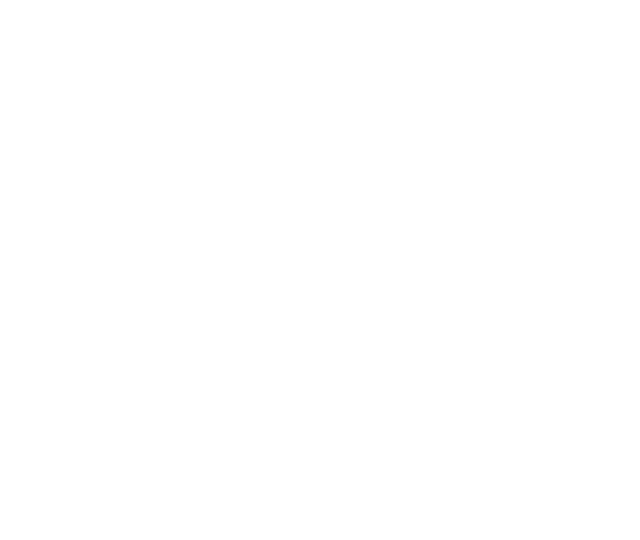
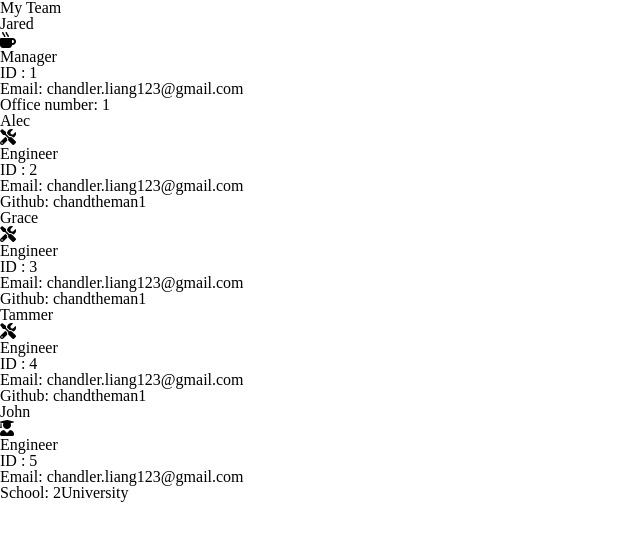
Before and after one commit to chandtheman1/10-Team-Profile-Generator, a website: page index.html in a window 1280 px wide. Shown: the whole page, without its empty margins (0-640 px from the left). Drawn offline with Linux system fonts and the light colour scheme.

Commit message:
creating html template

```diff
--- a/index.html
+++ b/index.html
@@ -2,6 +2,75 @@
 <html lang="en">
     <head>
         <meta charset="UTF-8"/>
-
+        <link rel="stylesheet" href="./assets/css/reset.css"/>
+        <link rel="stylesheet" href="https://use.fontawesome.com/releases/v5.8.1/css/all.css" integrity="sha384-50oBUHEmvpQ+1lW4y57PTFmhCaXp0ML5d60M1M7uH2+nqUivzIebhndOJK28anvf" crossorigin="anonymous"/>
+        <link rel="stylesheet" href="./assets/css/index.css"/>
     </head>
+    <body>
+        <section>
+            <h1>My Team</h1>
+        </section>
+        <section>
+            <div class="card">
+                <header>
+                    <h3>Jared</h3>
+                    <i class="fas fa-mug-hot"></i>
+                    <h4>Manager</h4>
+                </header>
+                <section>
+                    <p>ID : 1</p>
+                    <p>Email: chandler.liang123@gmail.com</p>
+                    <p>Office number: 1</p>
+                </section>
+            </div>
+            <div class="card">
+                <header>
+                    <h3>Alec</h3>
+                    <i class="fas fa-tools"></i>
+                    <h4>Engineer</h4>
+                </header>
+                <section>
+                    <p>ID : 2</p>
+                    <p>Email: chandler.liang123@gmail.com</p>
+                    <p>Github: chandtheman1</p>
+                </section>
+            </div>
+            <div class="card">
+                <header>
+                    <h3>Grace</h3>
+                    <i class="fas fa-tools"></i>
+                    <h4>Engineer</h4>
+                </header>
+                <section>
+                    <p>ID : 3</p>
+                    <p>Email: chandler.liang123@gmail.com</p>
+                    <p>Github: chandtheman1</p>
+                </section>
+            </div>
+            <div class="card">
+                <header>
+                    <h3>Tammer</h3>
+                    <i class="fas fa-tools"></i>
+                    <h4>Engineer</h4>
+                </header>
+                <section>
+                    <p>ID : 4</p>
+                    <p>Email: chandler.liang123@gmail.com</p>
+                    <p>Github: chandtheman1</p>
+                </section>
+            </div>
+            <div class="card">
+                <header>
+                    <h3>John</h3>
+                    <i class="fas fa-user-graduate"></i>
+                    <h4>Engineer</h4>
+                </header>
+                <section>
+                    <p>ID : 5</p>
+                    <p>Email: chandler.liang123@gmail.com</p>
+                    <p>School: 2University</p>
+                </section>
+            </div>
+        </section>
+    </body>
 </html>
```
